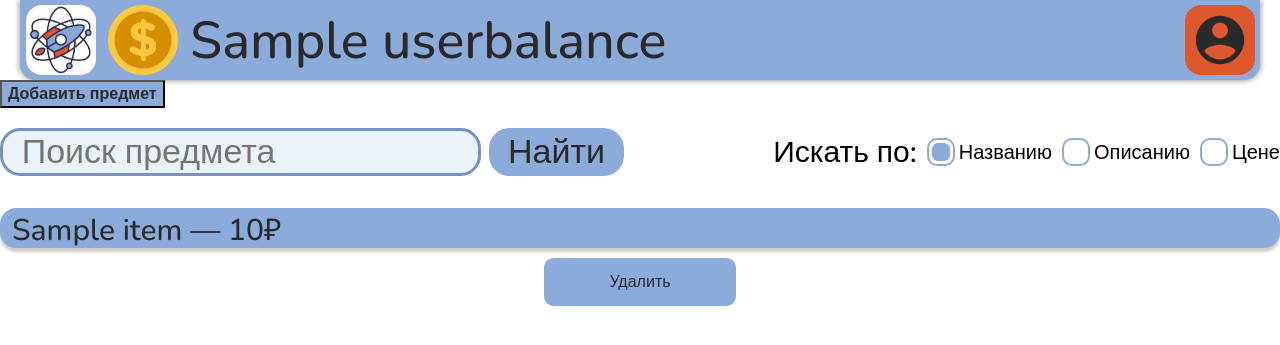
After one commit to MrCrabs2000/project_engneer, a Flask app: template templates/admin/items_search.html in a window 1280 px wide. The commit adds this page. Shown: the top 345 px of the page. Run offline with Flask 3, Linux system fonts and the light colour scheme; the template is opened without the code that fills it: most values are stand-ins (such as "Sample title", 1, 10 or a date in 2020).

Commit message:
item_search_end

```diff
--- a/main.py
+++ b/main.py
@@ -1,5 +1,7 @@
 from flask import Flask, request, render_template, redirect, url_for, session, flash
 from flask_login import logout_user, LoginManager, login_user, current_user
+from sqlalchemy.dialects.oracle.dictionary import all_users
+
 import db_session
 from Classes import Item_user, User, Item_shop
 from tgbotiha import check_response
@@ -532,5 +534,69 @@ def addusers():
         session_db.close()
         return redirect(url_for('main_page'))
 
+
+@app.route('/items_search', methods=['GET', 'POST'])
+def items_search():
+    if current_user.is_authenticated and current_user.role == 'Admin':
+        session_db = db_session.create_session()
+        items = session_db.query(Item_shop).all()
+        all_items = []
+        for item in items:
+            itemm = {}
+            itemm['id'] = item.id
+            itemm['name'] = item.name
+            itemm['description'] = item.description
+            itemm['count'] = item.count
+            itemm['price'] = item.price
+            itemm['photo'] = item.photo
+            all_items.append(itemm)
+
+        if request.method == 'POST':
+            sort = request.form.get('sort')
+            bysort = request.form.get('bysort')
+            if sort == 'Название':
+                all_items = session_db.query(Item_shop).filter(Item_shop.name.like(f"%{bysort}%")).all()
+            elif sort == 'Описание':
+                all_items = session_db.query(Item_shop).filter(Item_shop.description.like(f"%{bysort}%")).all()
+            elif sort == 'Цена':
+                all_items = session_db.query(Item_shop).filter(Item_shop.price == bysort).all()
+            all_items = [{'id': i.id, 'name': i.name, 'description': i.description,
+                          'count': i.count, 'price': i.price, 'photo': i.photo} for i in all_items]
+        session_db.close()
+        return render_template('admin/items_search.html', all_items=all_items, search_text=request.form.get('bysort', ''))
+    return redirect(url_for('login'))
+
+
+@app.route('/additem', methods=['GET', 'POST'])
+def additem():
+    if current_user.is_authenticated and current_user.role == 'Admin':
+        if request.method == 'POST':
+            name = request.form['name']
+            description = request.form['description']
+            count = request.form['count']
+            price = request.form['price']
+            photo = request.form['photo']
+
+            session_db = db_session.create_session()
+            new_item = Item_shop(name=name, description=description, count=count, price=price, photo=photo)
+            session_db.add(new_item)
+            session_db.commit()
+            session_db.close()
+            return redirect(url_for('items_search'))
+        return render_template('admin/additem.html')
+
+
+@app.route('/delitem/<itemid>', methods=['POST'])
+def delitem(itemid):
+    if current_user.is_authenticated and current_user.role == 'Admin':
+        session_db = db_session.create_session()
+        item = session_db.query(Item_shop).filter_by(id=itemid).first()
+        if item:
+            session_db.delete(item)
+            session_db.commit()
+        session_db.close()
+        return render_template('items_search')
+
+
 if __name__ == "__main__":
     app.run(host='0.0.0.0', port=8000, debug=True)
--- /dev/null
+++ b/templates/admin/items_search.html
@@ -0,0 +1,54 @@
+{% extends "base.html" %}
+
+{% block title %}Поиск предметов{% endblock %}
+
+{% block links %}
+  <link rel="stylesheet" href="/static/css/users-list.css">
+  <link rel="stylesheet" href="/static/css/search.css">
+{% endblock %}
+
+{% block content %}
+  <button onclick="document.location='/additem'">Добавить предмет</button>
+
+  <form class="search-container" enctype="multipart/form-data" method="post">
+    <div class="search">
+      <input class="search-bar" type="text" name="bysort" placeholder="Поиск предмета" value="{{ search_text }}">
+      <input class="search-btn" type="submit" value="Найти">
+    </div>
+    <div class="filters">
+      <div class="filters-header">Искать по:</div>
+      <label class="radio-button-label" for="name">
+        <input type="radio" value="Название" id="name" name="sort" checked/>
+        <span class="custom-radio-btn"></span>
+        Названию
+      </label>
+
+      <label class="radio-button-label" for="description">
+        <input type="radio" value="Описание" id="description" name="sort" />
+        <span class="custom-radio-btn"></span>
+        Описанию
+      </label>
+
+      <label class="radio-button-label" for="price">
+        <input type="radio" value="Цена" id="price" name="sort" />
+        <span class="custom-radio-btn"></span>
+        Цене
+      </label>
+    </div>
+  </form>
+
+  <div class="users-flex">
+    {% for item in all_items %}
+      <div class="user-card">
+        <a href="/edititem/{{ item['id'] }}">
+          <div class="user-info">
+            {{ item['name'] }} — {{ item['price'] }}₽
+          </div>
+        </a>
+        <form action="/delitem/{{ item['id'] }}" method="post" style="margin-top:10px;">
+          <input type="submit" value="Удалить" class="search-btn">
+        </form>
+      </div>
+    {% endfor %}
+  </div>
+{% endblock %}
--- a/templates/base.html
+++ b/templates/base.html
@@ -17,4 +17,4 @@
     {% endblock %}
 
   </body>
-</html>
+</html
--- a/templates/header.html
+++ b/templates/header.html
@@ -16,7 +16,7 @@
         <button class="menu-btn" onclick="document.location='/history'"><img src="/static/images/history_icon.png"></button>
       {% elif role == 'Admin'%}
         <a href="/" class="userbutton">Пользователи</a>
-        <a href="/items" class="itembutton">Предметы</a>
+        <a href="/items_search" class="itembutton">Предметы</a>
       {% endif %}
       <button class="menu-btn" onclick="popupToggle()"><img src="/static/images/profile_icon.png"></button>
     </nav>
```
Also changed, not shown: templates/admin/additem.html (added, +15 -0 lines).
